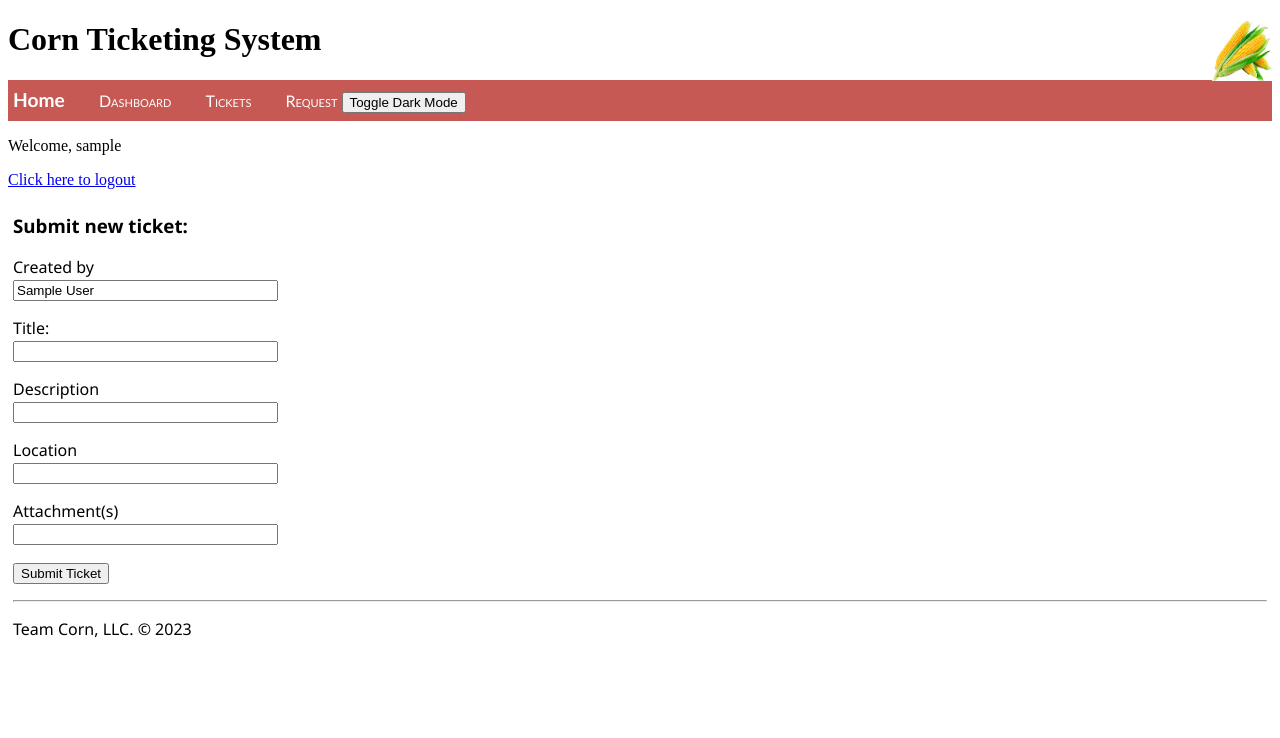
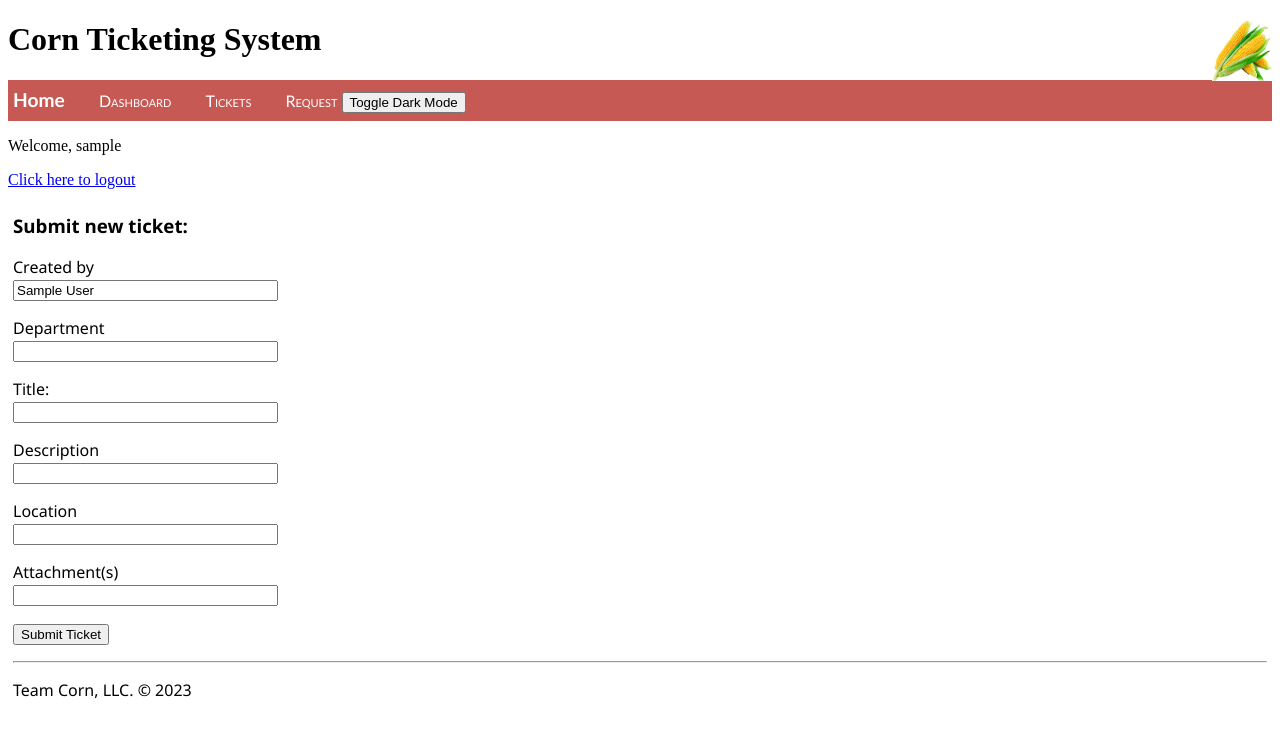
Before and after one commit to Isaac-rosdail/flask-site-csc470, a Flask app: page /submit_ticket/ in a window 1280 px wide. Shown: the top 738 px of the page. Run offline with Flask 3, Linux system fonts and the light colour scheme; the visitor is signed in with stand-in values (Sample User, id 1).

Commit message:
Add department/dept field to Ticket db

```diff
--- a/app/app.py
+++ b/app/app.py
@@ -34,6 +34,7 @@ class User(UserMixin, db.Model):
 class Ticket(db.Model):
     id = db.Column(db.Integer, primary_key=True)
     created_by = db.Column(db.String(30)) # get dept from finding user based on their user_id?
+    dept = db.Column(db.String(30))
     title = db.Column(db.String(30))
     description = db.Column(db.String(100))
     location = db.Column(db.String(30))
--- a/app/forms.py
+++ b/app/forms.py
@@ -21,6 +21,7 @@ class RegisterForm(FlaskForm):
 
 class TicketForm(FlaskForm):
     created_by = StringField('Created by', validators=[DataRequired()])
+    dept = StringField('Department', validators=[DataRequired()])
     title = StringField('Title: ', validators=[DataRequired()])
     description = StringField('Description')
     location = StringField('Location')
--- a/app/templates/submit_ticket.html
+++ b/app/templates/submit_ticket.html
@@ -8,6 +8,10 @@
     <p>
         {{ form.created_by.label }} <br> <!-- Individual Who is requesting service -->
         {{ form.created_by(size=30) }}
+    </p>
+    <p>
+        {{ form.dept.label }} <br>
+        {{ form.dept(size=30) }}
     </p>
     <p>
         {{ form.title.label }} <br> <!-- Dept. they're in? -->
```
